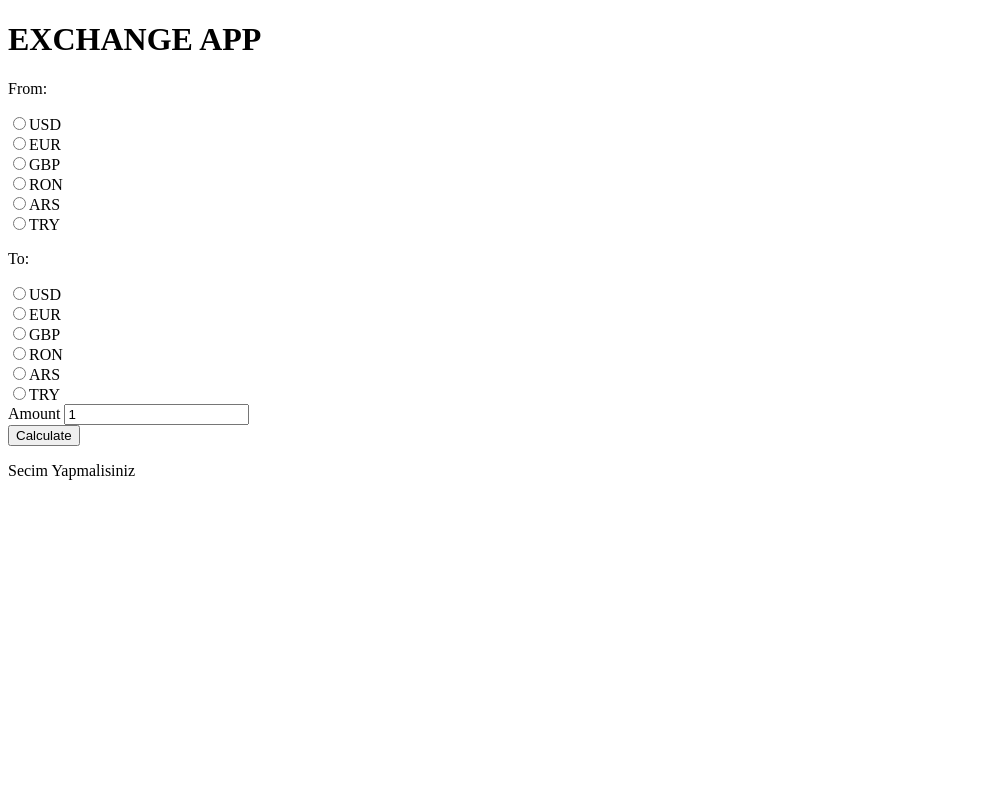
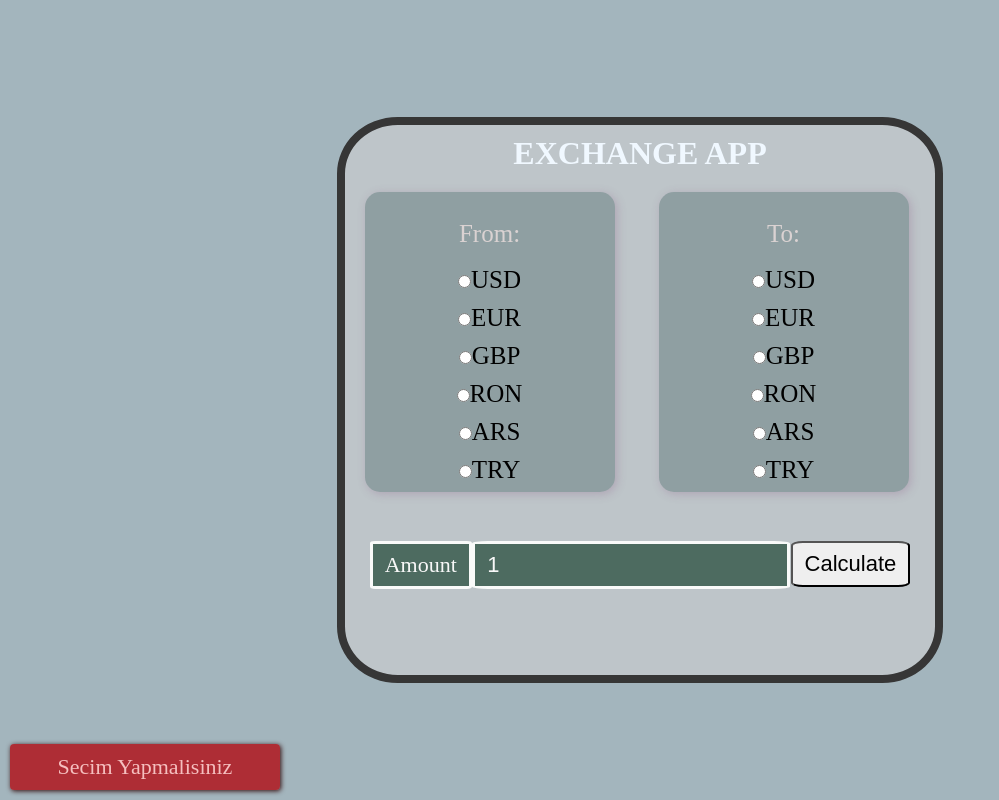
Before and after one commit to 76-Istanbul-Front-End-Bootcamp/odev_hafta-4-selincaglarr, a plain HTML site: page index.html in a window 1280 px wide. Shown: the whole page, without its empty margins (0-999 px from the left). Drawn offline with Linux system fonts and the light colour scheme.

Commit message:
duzenleme

```diff
--- a/index.html
+++ b/index.html
@@ -1,19 +1,20 @@
 <!doctype html>
 <html lang="en">
+
 <head>
 	<meta charset="UTF-8">
-    <meta name="viewport"
-          content="width=device-width, user-scalable=no, initial-scale=1.0, maximum-scale=1.0, minimum-scale=1.0">
+	<meta name="viewport" content="width=device-width, user-scalable=no, initial-scale=1.0, maximum-scale=1.0, minimum-scale=1.0">
 	<meta http-equiv="X-UA-Compatible" content="ie=edge">
 	<title>Document</title>
-    <link rel="stylesheet" href="./deneme.css" type="text/css"/>
+	<link rel="stylesheet" href="./style.css" type="text/css" />
 </head>
+
 <body>
 
 
 	<div class="container">
 		<div class="card">
-               <h1>   EXCHANGE APP</h1>
+			<h1> EXCHANGE APP</h1>
 			<div class="card1">
 				<div class="currency-box" id="currency-box-from">
 					<div class="baslik">
```
Lines whose indentation alone changed are shown as unchanged.
